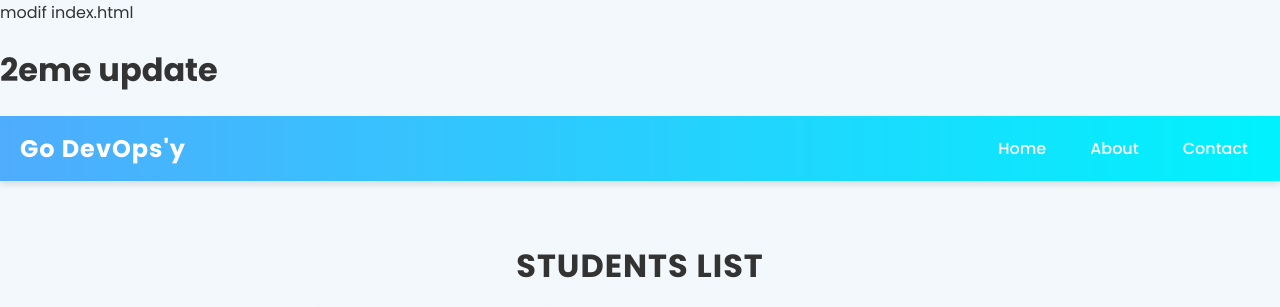
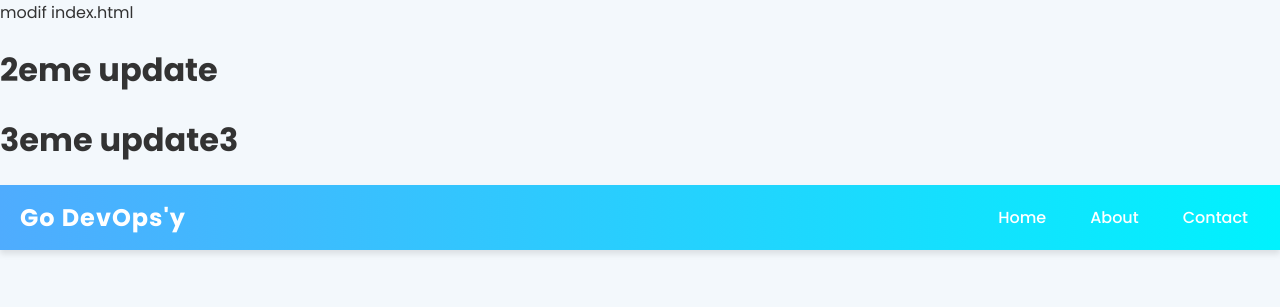
Before and after one commit to GeekMehdi/html-perso, a plain HTML site: page index.html in a window 1280 px wide. Shown: the top 307 px of the page. Drawn offline with Linux system fonts and the light colour scheme.

Commit message:
third update

```diff
--- a/index.html
+++ b/index.html
@@ -16,6 +16,7 @@
     modif index.html
 
     <h1>2eme update</h1>
+    <h1>3eme update3</h1>
     <nav class="navbar">
       <div class="container">
         <a href="/index.html" class="logo">Go DevOps'y</a>
```
